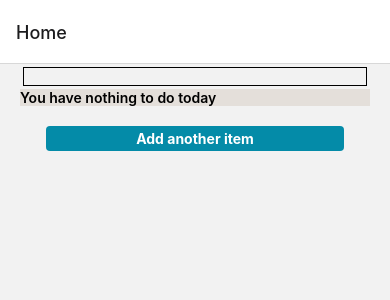
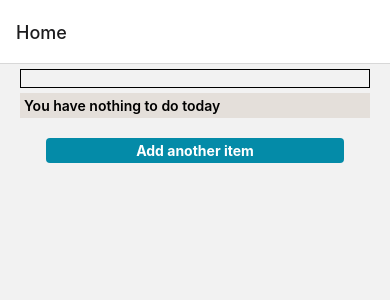
Before and after one commit to cgroane/react-native-todo, a React Native app: screen /Home in a window 390 px wide. Shown: the top 300 px of the page. Built offline with nearby package versions, Linux system fonts and the light colour scheme.

Commit message:
change style

```diff
--- a/Views/Home/index.tsx
+++ b/Views/Home/index.tsx
@@ -43,7 +43,9 @@ const HomeView = ({
 
         <TextInput style={styles.textInput} onChangeText={val => setFilter(val)} />
         <View style={{ backgroundColor: '#E4DFDA' }} >
-        {!todos?.length ? <TextComponent text="You have nothing to do today" styleOption="todoText" /> : (
+        {!todos?.length ? <View style={{ padding: 4, }} >
+          <TextComponent text="You have nothing to do today" styleOption="todoText" />
+          </View> : (
           <>
           <SafeAreaView>
             <FlatList data={filteredTodos}
--- a/Views/Home/styles.ts
+++ b/Views/Home/styles.ts
@@ -30,7 +30,7 @@ export const styles = StyleSheet.create({
   },
   textInput: {
     borderWidth: 1,
-    margin: 3
+    marginVertical: 5
   },
   pressable: {
     borderRadius: 4,
```
